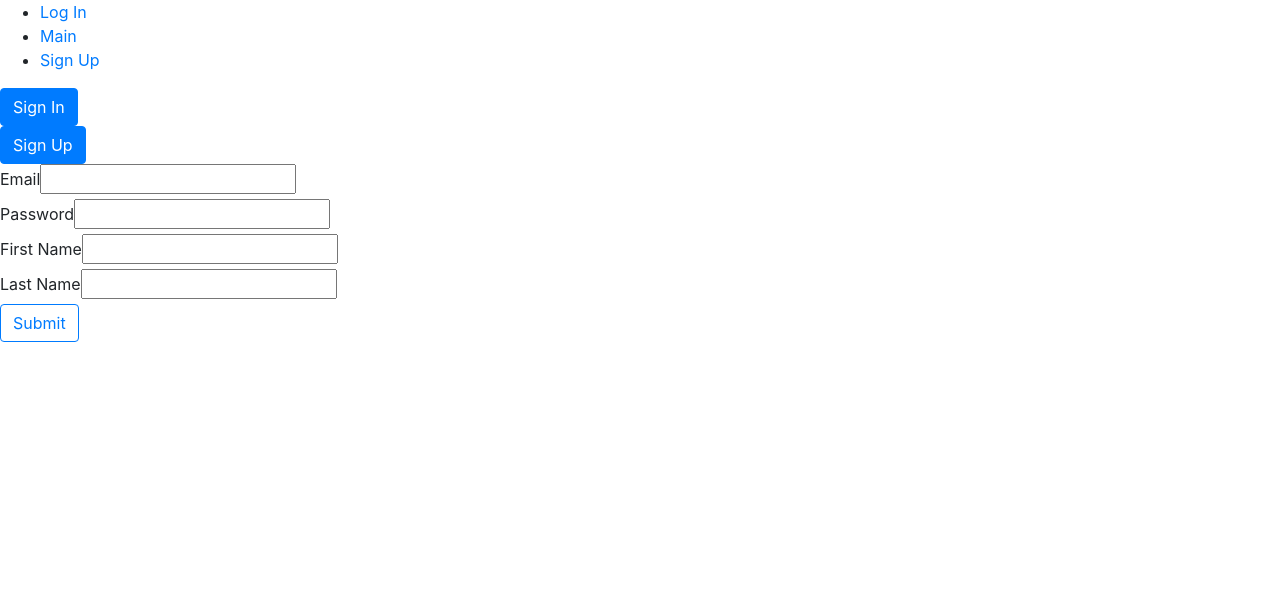
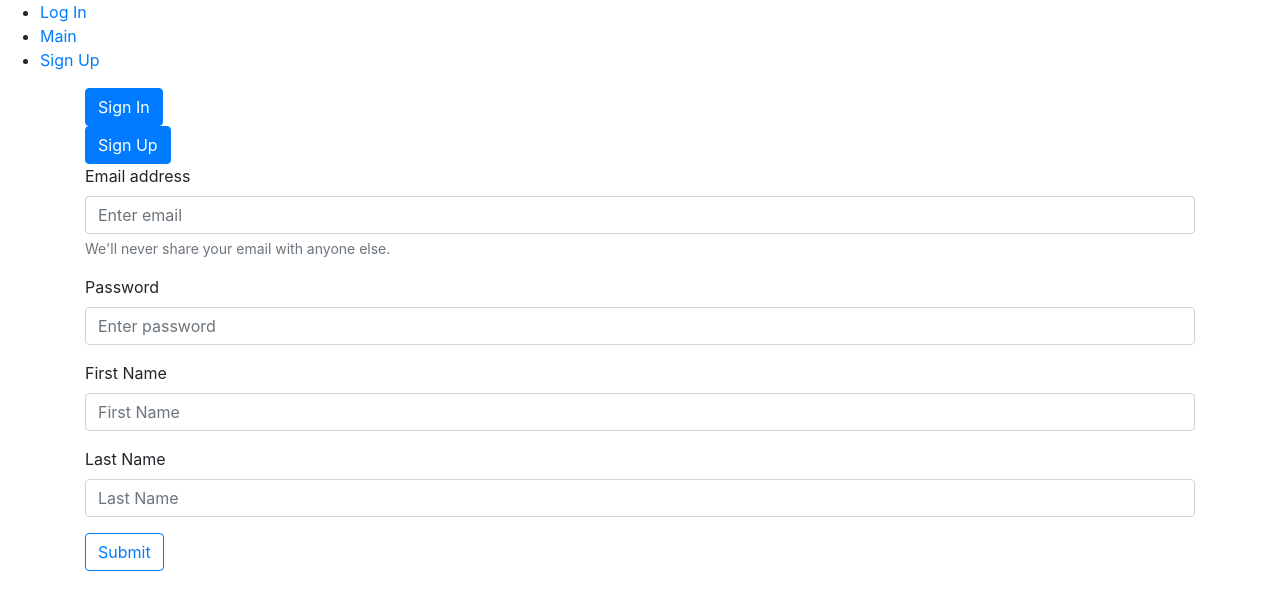
Before and after one commit to rtsai0104/liftio, a React (Create React App) app in the folder client/: page /signup in a window 1280 px wide. Shown: the top 610 px of the page. Built offline with nearby package versions, Linux system fonts and the light colour scheme.

Commit message:
Use form

```diff
--- a/client/package.json
+++ b/client/package.json
@@ -12,7 +12,8 @@
     "react-scripts": "3.0.1",
     "redux": "^4.0.1",
     "redux-thunk": "^2.3.0",
-    "request": "^2.88.0"
+    "request": "^2.88.0",
+    "styled-components": "^4.2.0"
   },
   "scripts": {
     "start": "react-scripts start",
--- a/client/src/App.js
+++ b/client/src/App.js
@@ -1,5 +1,6 @@
 import React, { Component } from 'react';
 import { BrowserRouter, Switch, Route, NavLink } from 'react-router-dom';
+import { Container } from 'react-bootstrap';
 import Login from './components/pages/login';
 import Main from './components/pages/main';
 import SignUp from './components/pages/signup';
@@ -18,11 +19,14 @@ class App extends Component {
               <li><NavLink to="/signup">Sign Up</NavLink></li>
             </ul>
           </header>
-          <Switch>
-            <Route exact path='/' component={Main} />
-            <Route path='/login' component={Login} />
-            <Route path='/signup' component={SignUp} />
-          </Switch>
+          <Container>
+            <Switch>
+              <Route exact path='/' component={Main} />
+              <Route path='/login' component={Login} />
+              <Route path='/signup' component={SignUp} />
+            </Switch>
+          </Container>
+
         </div>
       </BrowserRouter>
     )
--- a/client/src/components/pages/login.js
+++ b/client/src/components/pages/login.js
@@ -29,24 +29,44 @@ class Login extends Component {
 
     return (
       <div>
-        <Button variant="primary">Sign In</Button>
-        <form onSubmit={this.handleSubmit}>
-          <div>
-            <label htmlFor="email">Email</label>
-            <input type="email" id="email" onChange={this.handleChange} />
-          </div>
+        <div>
+          <Button variant="primary">Sign In</Button>
+        </div>
+        <Form onSubmit={this.handleSubmit}>
+        <Form.Group>
+          <Form.Label>Email address</Form.Label>
+            <Form.Control
+              required
+              id="email"
+              onChange={this.handleChange}
+              type="email"
+              placeholder="Enter email"
+            />
+            <Form.Text className="text-muted">
+              We'll never share your email with anyone else.
+            </Form.Text>
+          </Form.Group>
+          <Form.Group>
+            <Form.Label>Password</Form.Label>
+            <Form.Control
+              required
+              id="password"
+              onChange={this.handleChange}
+              type="password"
+              placeholder="Enter password"
+            />
+          </Form.Group>
           <div className="input-field">
-            <label htmlFor="password">Password</label>
-            <input type="password" id="password" onChange={this.handleChange} />
-          </div>
-          <div className="input-field">
-            <Button variant="outline-primary">Login</Button>
+            <Button variant="outline-primary" type="Submit">Login</Button>
             <div className="red-text center">
               {/* { authError ? <p>{ authError }</p> : null } */}
             </div>
           </div>
-        </form>
-        <NavLink to="/signup"><Button variant="primary">Sign Up</Button></NavLink>
+        </Form>
+        <div>
+          <NavLink to="/signup"><Button variant="primary">Sign Up</Button></NavLink>
+        </div>
+
       </div>
     );
   }
--- a/client/src/components/pages/signup.js
+++ b/client/src/components/pages/signup.js
@@ -21,6 +21,7 @@ class SignUp extends Component {
 
   handleSubmit = (e) => {
     e.preventDefault();
+    console.log(this.state);
     this.props.signUp(this.state);
   }
 
@@ -29,34 +30,63 @@ class SignUp extends Component {
 
     return (
       <div>
-        <NavLink to="/login"><Button variant="primary">Sign In</Button></NavLink>
         <div>
-          <Button variant="primary">Sign Up</Button>
+          <NavLink to="/login"><Button variant="primary">Sign In</Button></NavLink>
         </div>
-        <form onSubmit={this.handleSubmit}>
-          <div>
-            <label htmlFor="email">Email</label>
-            <input type="email" id="email" onChange={this.handleChange} />
-          </div>
+        <div>
+          <NavLink to="/signup"><Button variant="primary">Sign Up</Button></NavLink>
+        </div>
+        <Form onSubmit={this.handleSubmit}>
+          <Form.Group>
+            <Form.Label>Email address</Form.Label>
+            <Form.Control
+              required
+              id="email"
+              onChange={this.handleChange}
+              type="email"
+              placeholder="Enter email"
+            />
+            <Form.Text className="text-muted">
+              We'll never share your email with anyone else.
+            </Form.Text>
+          </Form.Group>
+          <Form.Group>
+            <Form.Label>Password</Form.Label>
+            <Form.Control
+              required
+              id="password"
+              onChange={this.handleChange}
+              type="password"
+              placeholder="Enter password"
+            />
+          </Form.Group>
+          <Form.Group>
+            <Form.Label>First Name</Form.Label>
+            <Form.Control
+              required
+              id="firstName"
+              onChange={this.handleChange}
+              type="text"
+              placeholder="First Name"
+            />
+          </Form.Group>
+          <Form.Group>
+            <Form.Label>Last Name</Form.Label>
+            <Form.Control
+              required
+              id="lastName"
+              onChange={this.handleChange}
+              type="text"
+              placeholder="Last Name"
+            />
+          </Form.Group>
           <div className="input-field">
-            <label htmlFor="password">Password</label>
-            <input type="password" id="password" onChange={this.handleChange} />
-          </div>
-          <div className="input-field">
-            <label htmlFor="firstName">First Name</label>
-            <input type="text" id="firstName" onChange={this.handleChange} />
-          </div>
-          <div className="input-field">
-            <label htmlFor="lastName">Last Name</label>
-            <input type="text" id="lastName" onChange={this.handleChange} />
-          </div>
-          <div className="input-field">
-            <Button variant="outline-primary">Submit</Button>
+            <Button variant="outline-primary" type="Submit">Submit</Button>
             <div className="red-text center">
               {/* { authError ? <p>{ authError }</p> : null } */}
             </div>
           </div>
-        </form>
+        </Form>
       </div>
     );
   }
```
Also changed, not shown: 1 other file (tests, documents, lock files or other folders).
